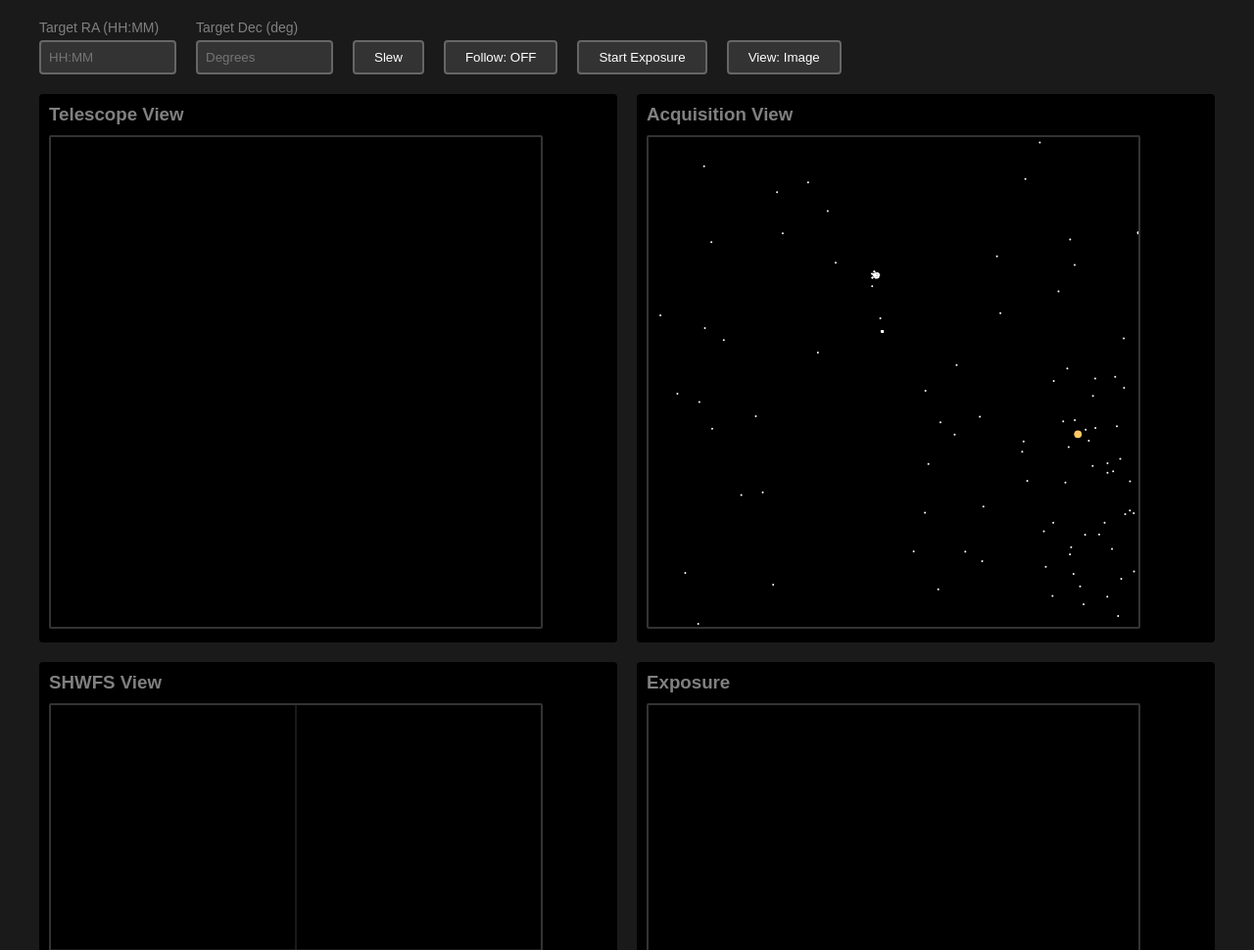
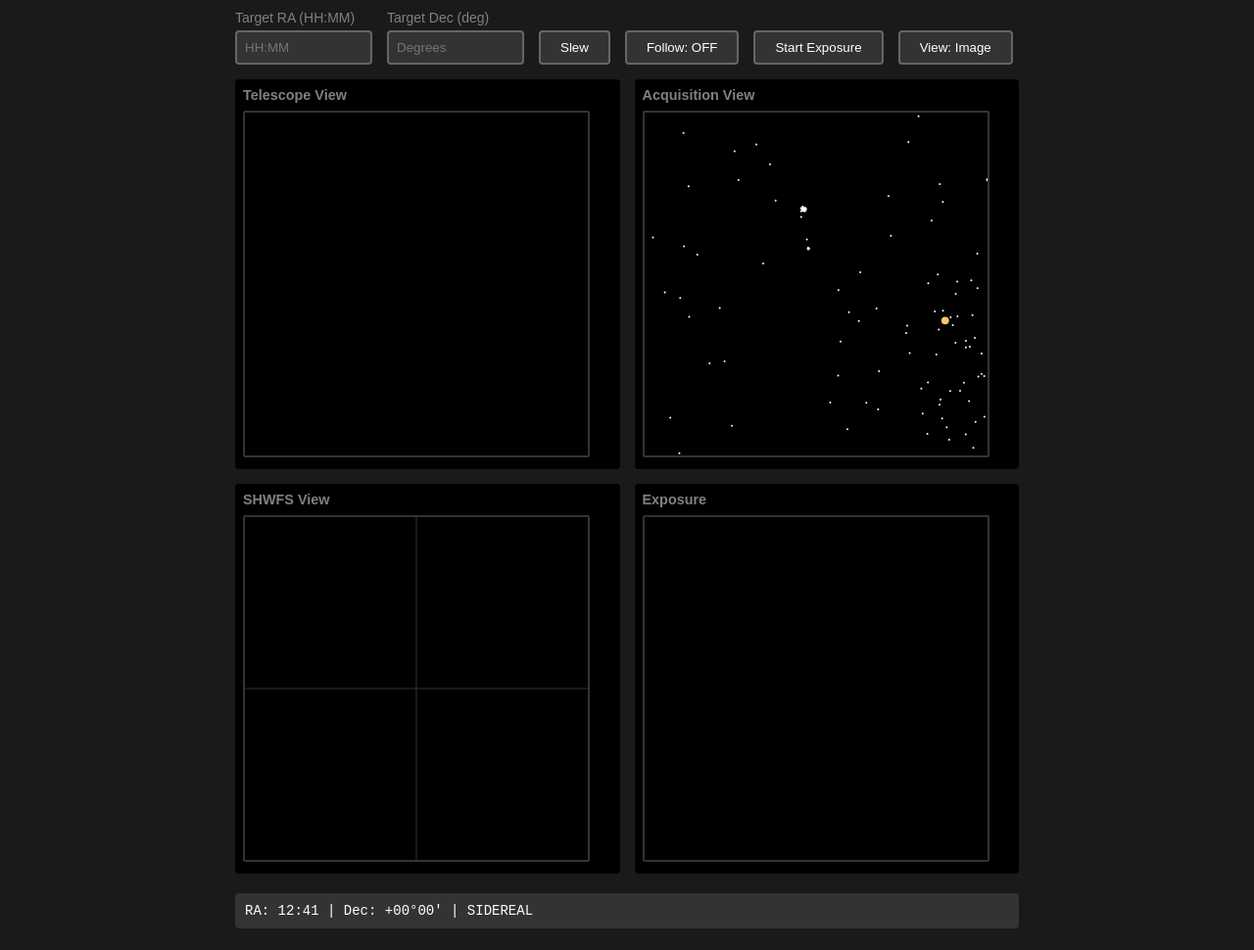
Before and after one commit to hstecher/operations-sim, a plain HTML site: page index.html in a window 1280 px wide. Shown: the top 970 px of the page at 98% size. Drawn offline with Linux system fonts and the light colour scheme.

Commit message:
Reduce canvas and layout sizes for more compact UI
- Decreased canvas dimensions from 500x500 to 350x350
- Reduced padding, margins, and gaps in CSS for tighter layout
- Adjusted font sizes and panel spacing for more compact design

```diff
--- a/index.html
+++ b/index.html
@@ -26,19 +26,19 @@
         <div class="panels">
             <div class="panel">
                 <h3>Telescope View</h3>
-                <canvas id="telescope-panel" width="500" height="500"></canvas>
+                <canvas id="telescope-panel" width="350" height="350"></canvas>
             </div>
             <div class="panel">
                 <h3>Acquisition View</h3>
-                <canvas id="acquisition-panel" width="500" height="500"></canvas>
+                <canvas id="acquisition-panel" width="350" height="350"></canvas>
             </div>
             <div class="panel">
                 <h3>SHWFS View</h3>
-                <canvas id="shwfs-panel" width="500" height="500"></canvas>
+                <canvas id="shwfs-panel" width="350" height="350"></canvas>
             </div>
             <div class="panel">
                 <h3>Exposure</h3>
-                <canvas id="exposure-panel" width="500" height="500"></canvas>
+                <canvas id="exposure-panel" width="350" height="350"></canvas>
             </div>
         </div>
 
--- a/styles.css
+++ b/styles.css
@@ -1,20 +1,20 @@
 body {
     margin: 0;
-    padding: 20px;
+    padding: 10px;
     background-color: #1a1a1a;
     color: #ffffff;
     font-family: Arial, sans-serif;
 }
 
 .container {
-    max-width: 1200px;
+    max-width: 800px;
     margin: 0 auto;
 }
 
 .controls {
     display: flex;
-    gap: 20px;
-    margin-bottom: 20px;
+    gap: 15px;
+    margin-bottom: 15px;
     align-items: flex-end;
 }
 
@@ -60,19 +60,20 @@ button:hover {
 .panels {
     display: grid;
     grid-template-columns: repeat(2, 1fr);
-    gap: 20px;
-    margin-bottom: 20px;
+    gap: 15px;
+    margin-bottom: 15px;
 }
 
 .panel {
     background-color: #000;
-    padding: 10px;
+    padding: 8px;
     border-radius: 4px;
 }
 
 .panel h3 {
-    margin: 0 0 10px 0;
+    margin: 0 0 8px 0;
     color: #808080;
+    font-size: 0.9em;
 }
 
 canvas {
```
